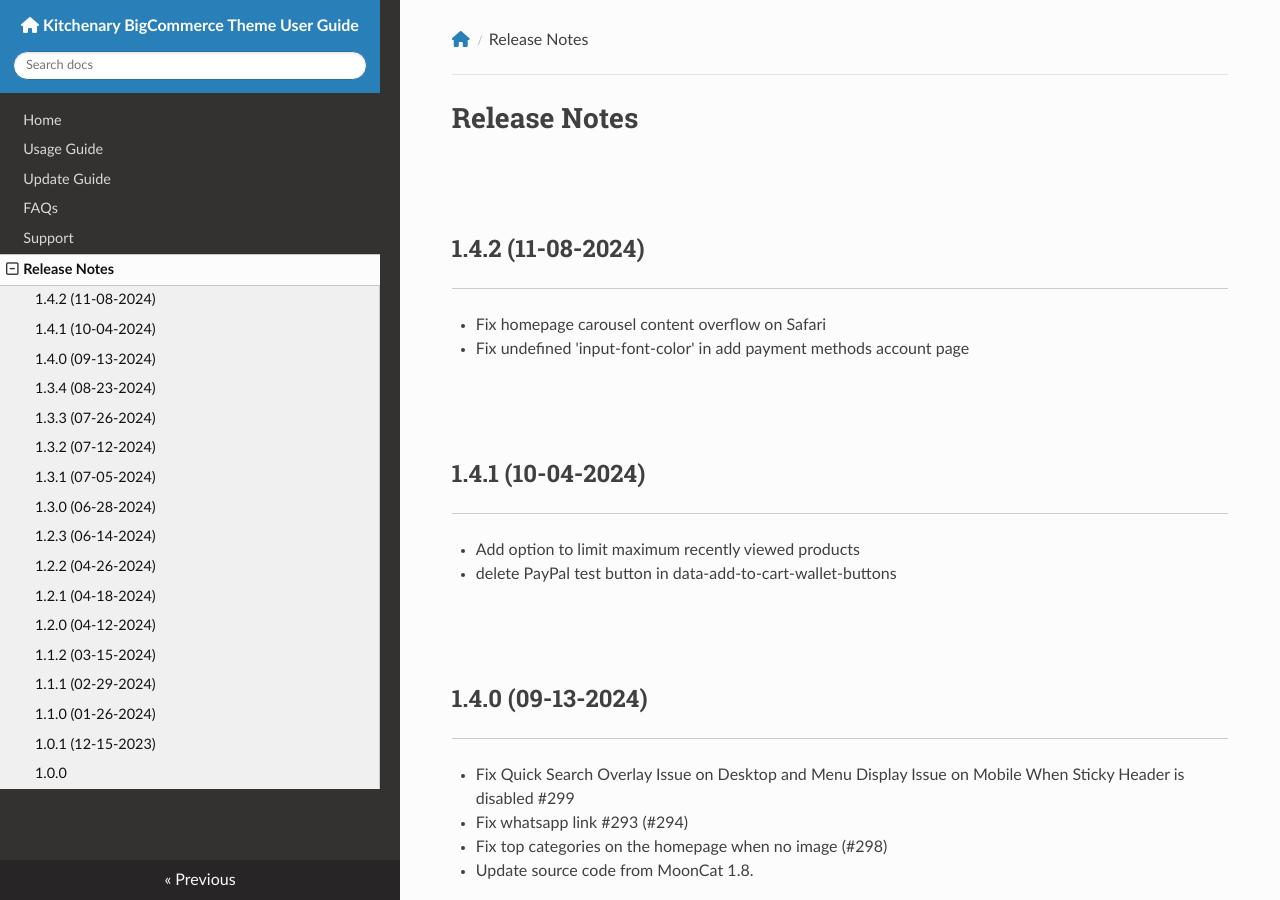
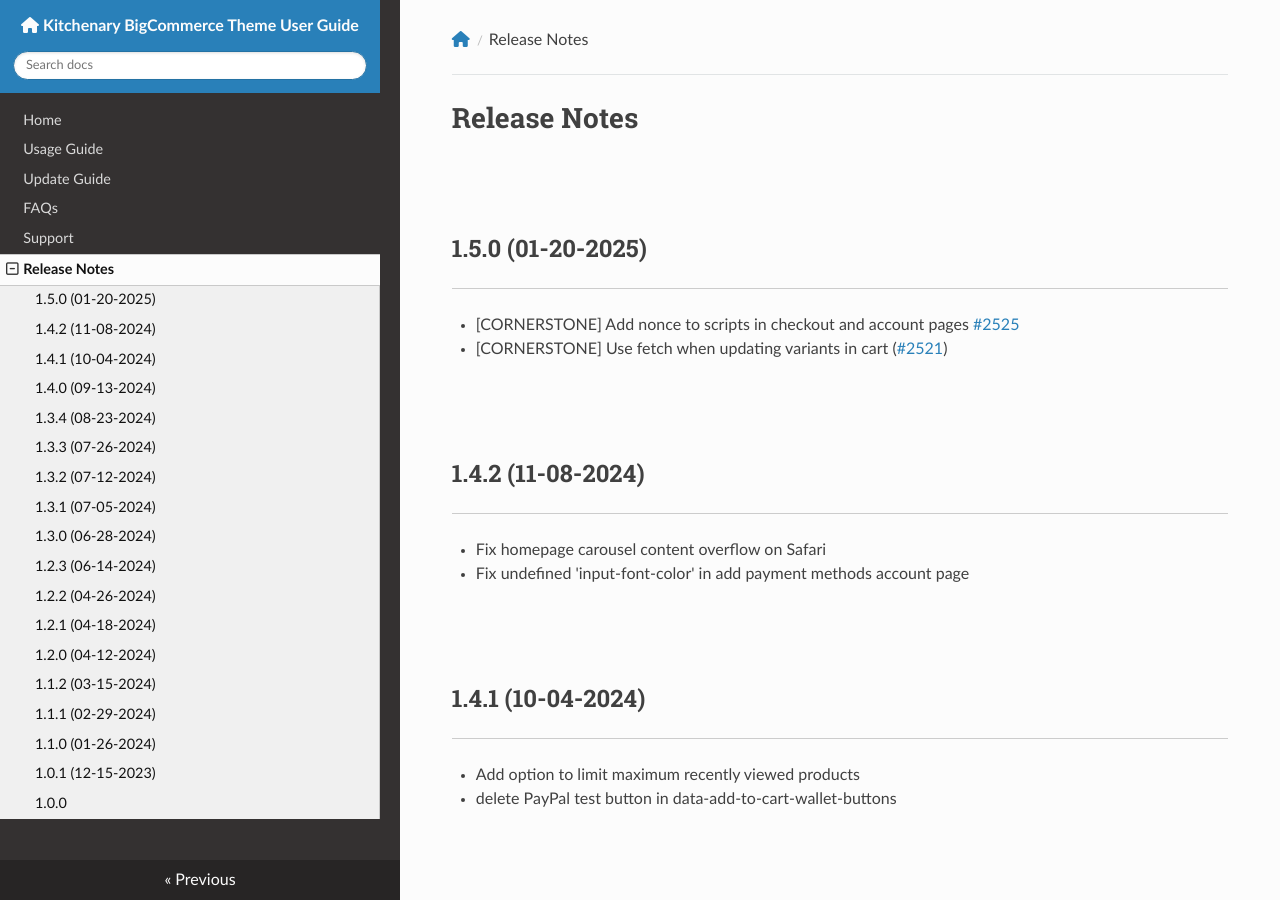
Before and after one commit to allcommerce/bc-kitchenary-docs, an MkDocs documentation site: the page built from docs/changelog.md, in a window 1280 px wide and 900 px high. Built offline with MkDocs 1.6.1, drawn with Linux system fonts in a browser that asks for light colours; nearby versions of some CDN libraries.

Commit message:
Release 1.5.0

```diff
--- a/docs/changelog.md
+++ b/docs/changelog.md
@@ -1,4 +1,8 @@
 # Release Notes
+
+## 1.5.0 (01-20-2025)
+- [CORNERSTONE] Add nonce to scripts in checkout and account pages [#2525](https://github.com/bigcommerce/cornerstone/pull/2525)
+- [CORNERSTONE] Use fetch when updating variants in cart ([#2521](https://github.com/bigcommerce/cornerstone/pull/2521))
 
 ## 1.4.2 (11-08-2024)
 - Fix homepage carousel content overflow on Safari
```
